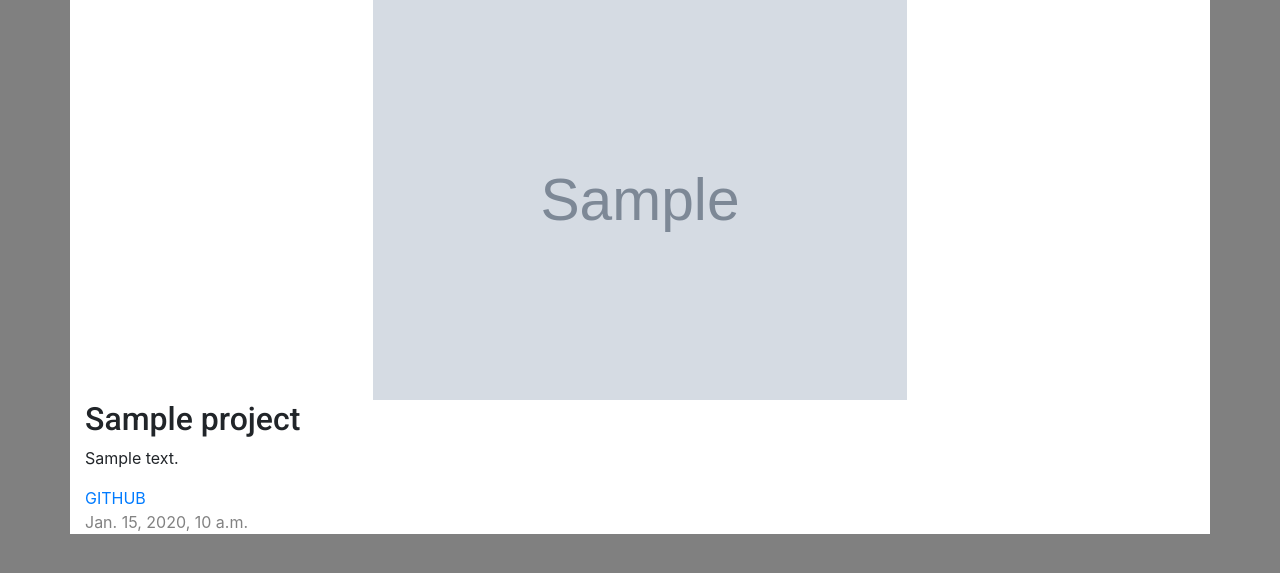
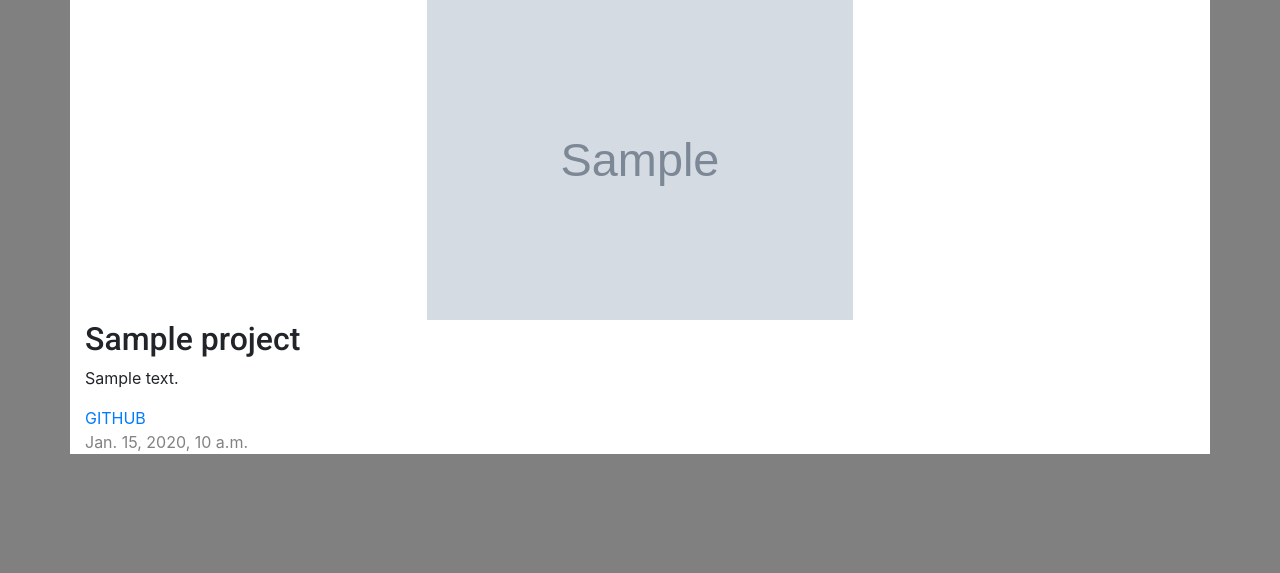
Before and after one commit to KenRoekasa/WebApp, a Django app: page /portfolio/1 in a window 1280 px wide. Shown: the part 56-629 px from the top of the page. Run offline with Django 3.2, Linux system fonts and the light colour scheme; tables that the repository leaves empty hold one stand-in row (values such as "Sample post"); grey boxes marked "Sample" are stand-in pictures; some libraries are stand-ins or nearby versions.

Commit message:
Change blog detail image to fit the top

```diff
--- a/app/static/css/app.css
+++ b/app/static/css/app.css
@@ -207,11 +207,12 @@ h1, h2, h3, h4 {
     padding: 0;
 }
 .top_image{
-    text-align: center;
+  text-align: center;
+  width: 100%;
+}
 
+.top_image img{
+    object-fit: contain;
+    max-width: 100%;
+    height: 40vh;
 }
-.top_image img{
-    height: 50%;
-    width: auto;
-
-}
```
